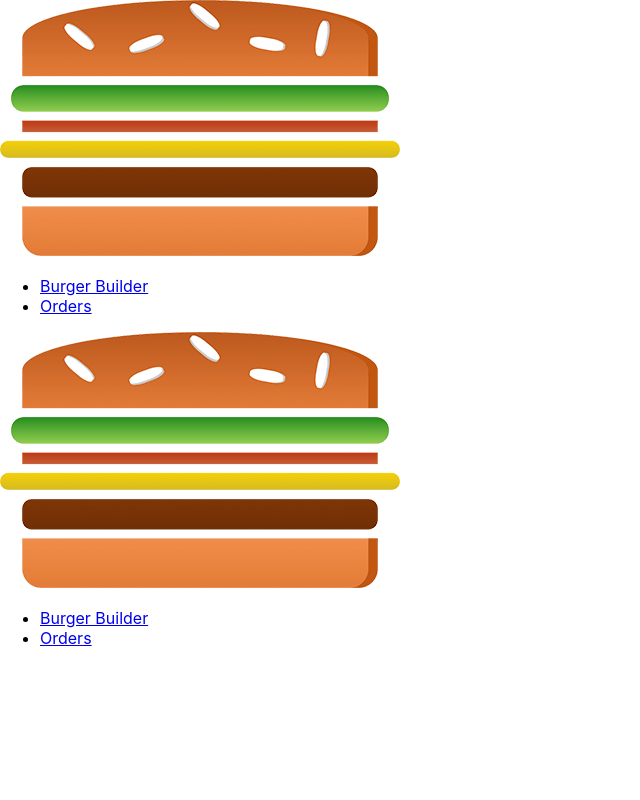
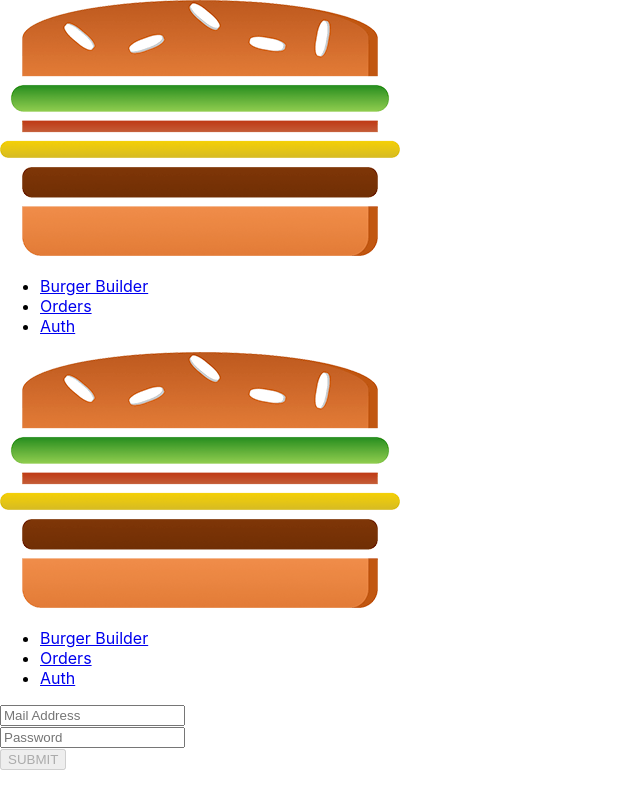
Before and after one commit to nucknine/React, a React app: page /auth in a window 1280 px wide. Shown: the whole page, without its empty margins (0-640 px from the left). Built offline with nearby package versions, Linux system fonts and the light colour scheme.

Commit message:
auth page auth component

```diff
--- a/src/App.js
+++ b/src/App.js
@@ -4,6 +4,7 @@
 import Checkout from "./containers/Checkout/Checkout";
 import { Route, Switch } from "react-router-dom";
 import Orders from "./containers/Orders/Orders";
+import Auth from "./containers/Auth/Auth";
 
 function App() {
   return (
@@ -12,6 +13,7 @@
         <Switch>
           <Route path="/checkout" component={Checkout} />
           <Route path="/orders" component={Orders} />
+          <Route path="/auth" component={Auth} />
           <Route path="/" exact component={BurgerBuilder} />
         </Switch>
       </Layout>
--- a/src/components/Navigation/NavigationItems/NavigationItems.js
+++ b/src/components/Navigation/NavigationItems/NavigationItems.js
@@ -9,6 +9,7 @@
       Burger Builder
     </NavigationItem>
     <NavigationItem link="/orders">Orders</NavigationItem>
+    <NavigationItem link="/auth">Auth</NavigationItem>
   </ul>
 );
 
--- /dev/null
+++ b/src/containers/Auth/Auth.css
@@ -0,0 +1,15 @@
+.Auth {
+  margin: 20px auto;
+  width: 80%;
+  text-align: center;
+  box-shadow: 0 2px 3px #ccc;
+  border: 1px solid #eee;
+  padding: 10px;
+  box-sizing: border-box;
+}
+
+@media (min-width: 600px) {
+  .Auth {
+    width: 500px;
+  }
+}
--- /dev/null
+++ b/src/containers/Auth/Auth.js
@@ -0,0 +1,73 @@
+import React, { Component } from "react";
+import Input from "../../components/UI/Input/Input";
+import Button from "../../components/UI/Button/Button";
+import classes from "./Auth.css";
+
+class Auth extends Component {
+  state = {
+    controls: {
+      email: {
+        elementType: "input",
+        elementConfig: {
+          type: "email",
+          placeholder: "Mail Address"
+        },
+        value: "",
+        validation: {
+          required: true,
+          isEmail: true
+        },
+        valid: false,
+        touched: false
+      },
+      password: {
+        elementType: "input",
+        elementConfig: {
+          type: "password",
+          placeholder: "Password"
+        },
+        value: "",
+        validation: {
+          required: true,
+          minLength: 6
+        },
+        valid: false,
+        touched: false
+      }
+    }
+  };
+  render() {
+    const formElementsArray = [];
+    for (let key in this.state.controls) {
+      formElementsArray.push({
+        id: key,
+        config: this.state.controls[key]
+      });
+    }
+
+    const form = formElementsArray.map(formElement => (
+      <Input
+        key={formElement.id}
+        elementType={formElement.config.elementType}
+        elementConfig={formElement.config.elementConfig}
+        value={formElement.config.value}
+        invalid={!formElement.config.valid}
+        shouldValidate={formElement.config.validation}
+        touched={formElement.config.touched}
+        changed={event => this.inputChangedHandler(event, formElement.id)}
+      />
+    ));
+    return (
+      <div className={classes.Auth}>
+        <form>
+          {form}
+          <Button btnType="Success" disabled={!this.state.formIsValid}>
+            SUBMIT
+          </Button>
+        </form>
+      </div>
+    );
+  }
+}
+
+export default Auth;
```
